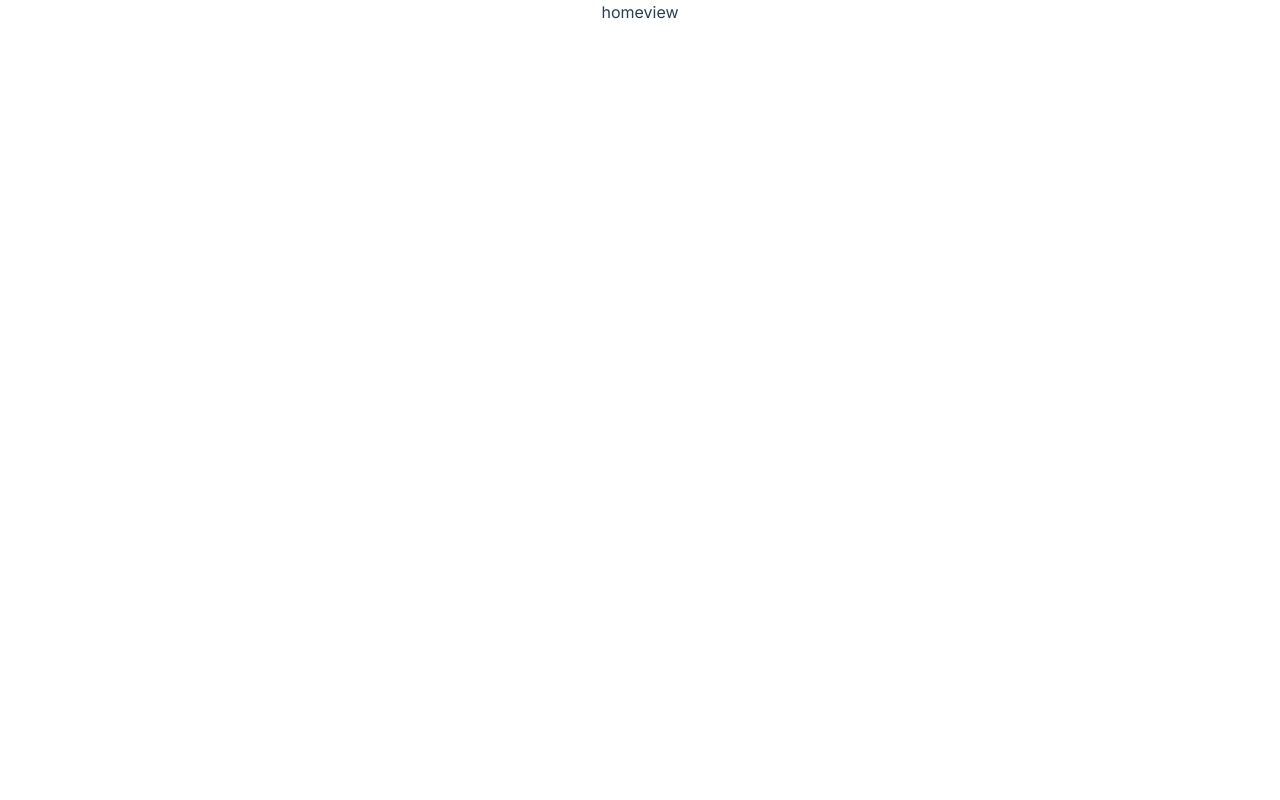
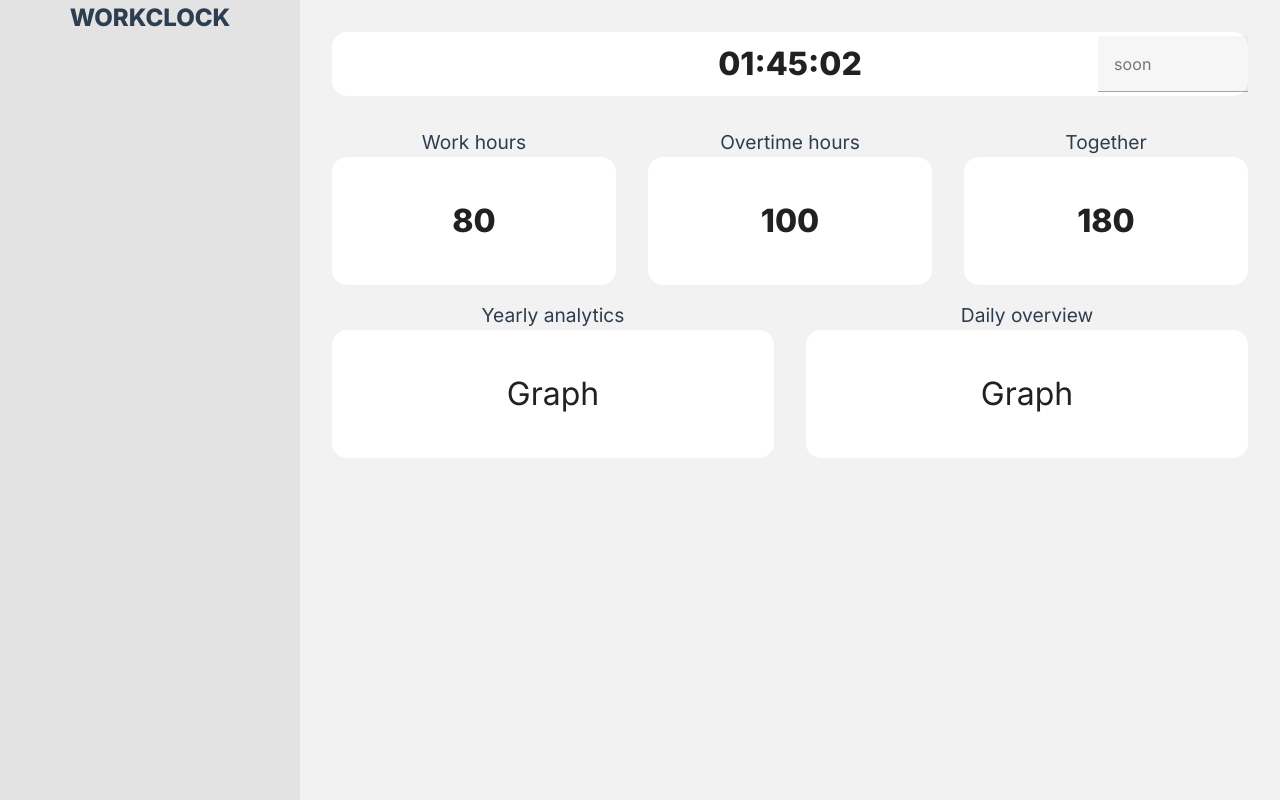
Before and after one commit to RSO-12/workclock-frontend, a Vue app in the folder wc-frontend/: page / in a window 1280 px wide. Built offline with nearby package versions, Linux system fonts and the light colour scheme.

Commit message:
Grid for homepage

```diff
--- /dev/null
+++ b/wc-frontend/src/components/HomePageComponent.vue
@@ -0,0 +1,90 @@
+<template>
+  <v-container class="ma-0" fluid style="background-color: #F2F2F2;">
+    <v-row>
+      <v-col>
+        <v-sheet class="time-card pa-2 ma-4 br-15 font-weight-bold d-flex align-center">
+          <div class="time-display flex-grow-1 d-flex justify-center">01:45:02</div>
+            <v-select
+              class="select-menu"
+              :items="['Start', 'Work', 'Remote', 'Break', 'Lunch', 'Stop']"
+              label="soon"
+              dense
+              solo
+              hide-details
+          ></v-select>
+        </v-sheet>
+      </v-col>
+    </v-row>
+
+    <v-row no-gutters class="mt-4">
+      <v-col>
+        <span class="card-titles">Work hours</span>
+        <v-sheet class="grid-cards pa-10 mx-4 br-15 font-weight-bold"> 80 </v-sheet>
+      </v-col>
+
+      <v-col>
+        <span class="card-titles">Overtime hours</span>
+        <v-sheet class="grid-cards pa-10 mx-4 br-15 font-weight-bold"> 100 </v-sheet>
+      </v-col>
+
+      <v-col>
+        <span class="card-titles">Together</span>
+        <v-sheet class="grid-cards pa-10 mx-4 br-15 font-weight-bold"> 180 </v-sheet>
+      </v-col>
+    </v-row>
+
+    <v-row no-gutters class="mt-4">
+      <v-col>
+        <span class="card-titles">Yearly analytics</span>
+        <v-sheet class="grid-cards pa-10 mx-4 br-15"> Graph </v-sheet>
+      </v-col>
+
+      <v-col>
+        <span class="card-titles"> Daily overview</span>
+        <v-sheet class="grid-cards pa-10 mx-4 br-15"> Graph </v-sheet>
+      </v-col>
+    </v-row>
+  </v-container>
+</template>
+
+<script>
+export default {
+  name: "HomePageComponent",
+  methods: {
+  },
+};
+</script>
+
+<style>
+
+.br-15{
+    border-radius: 15px !important;
+}
+
+.card-titles{
+    font-size: 1.2em;
+}
+
+.time-card {
+    display: flex;
+    align-items: center;
+    position: relative;
+    justify-content: space-between;
+    font-size: 2em;
+}
+
+.grid-cards{
+    font-size: 2em;
+}
+
+.flex-grow-1 {
+    flex: 1;
+}
+
+.select-menu {
+  position: absolute;
+  right: 0px;
+  min-width: 150px;
+}
+
+</style>
--- a/wc-frontend/src/views/HomeView.vue
+++ b/wc-frontend/src/views/HomeView.vue
@@ -1,17 +1,37 @@
 <template>
-<div>
-    <p>homeview</p>
-</div>
-
-<router-view>
-
-</router-view>
+    <div class="home-layout">
+      <div class="sidebar">
+        <h2>WORKCLOCK</h2>
+      </div>
+      <HomePageComponent class="main-content"></HomePageComponent>
+    </div>
+    <router-view></router-view>
 </template>
 
 <script>
+import HomePageComponent from '@/components/HomePageComponent.vue';
+
 
 export default {
     name: 'HomeView',
+    components: { HomePageComponent }
 }
 
 </script>
+
+<style scoped>
+.home-layout {
+  display: flex;
+  height: 100vh;
+}
+
+.sidebar {
+  width: 300px;
+  background-color: #E3E3E3;
+}
+
+.main-content {
+  flex-grow: 1;
+  flex-basis: 0;
+}
+</style>
```
